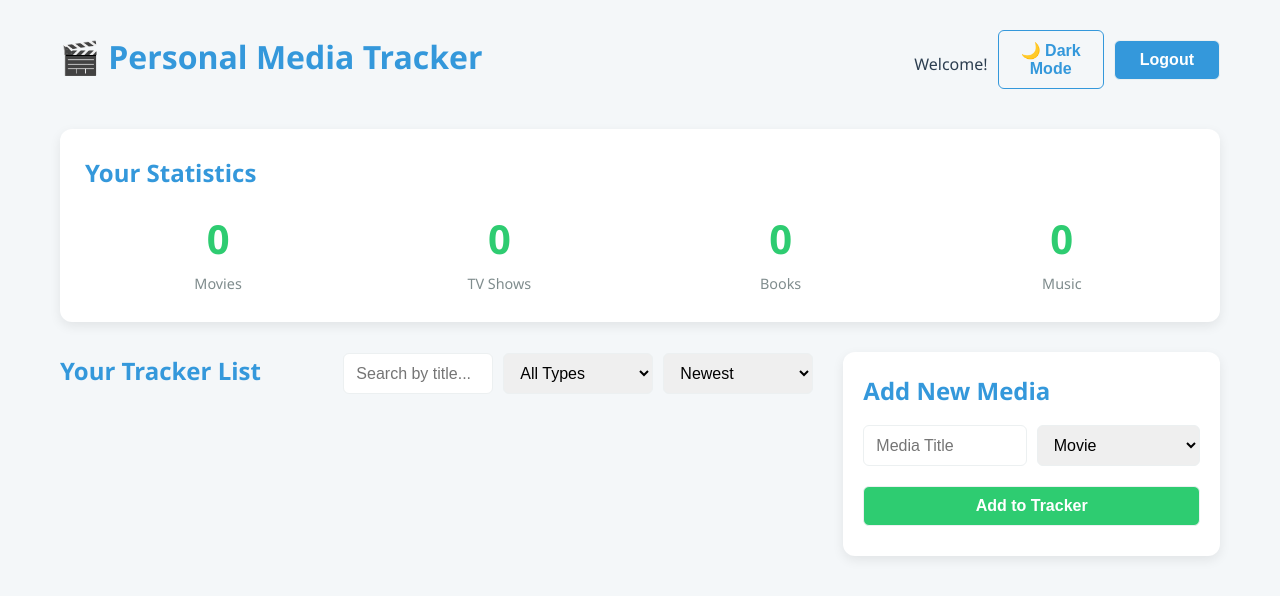
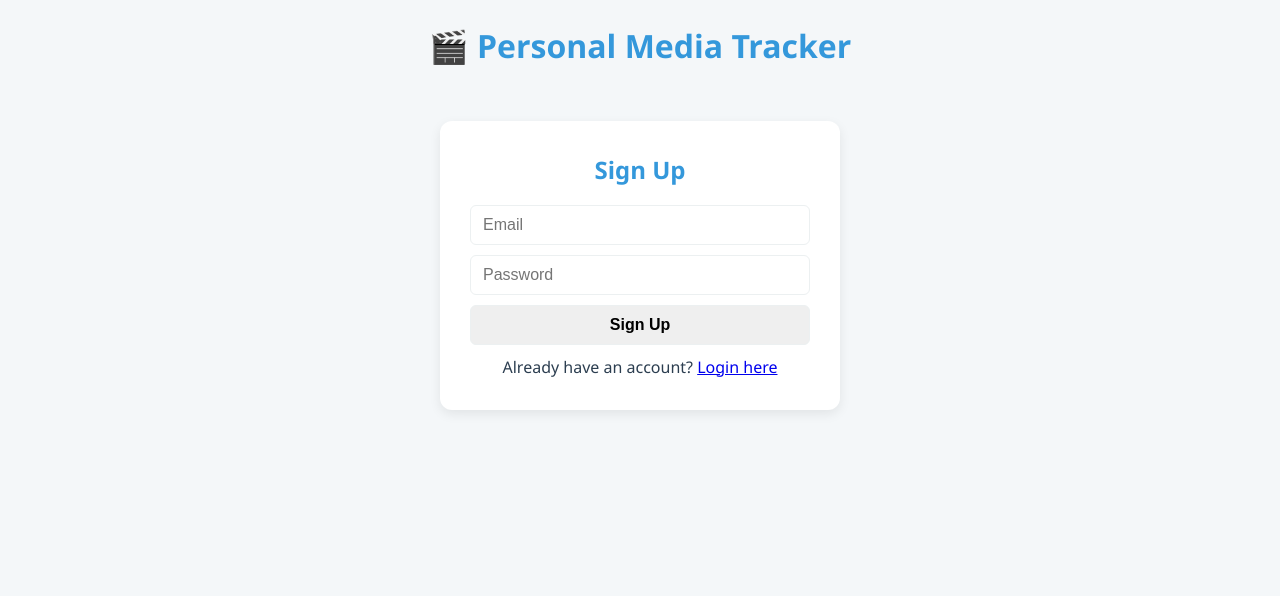
Before and after one commit to MakChay/Personal-Media-Tracker, a website with bundled scripts: page signup.html in a window 1280 px wide. Built offline with nearby package versions, Linux system fonts and the light colour scheme; no server answers.

Commit message:
Fixing Code errors

```diff
--- a/signup.html
+++ b/signup.html
@@ -3,94 +3,21 @@
 <head>
   <meta charset="UTF-8">
   <meta name="viewport" content="width=device-width, initial-scale=1.0">
-  <title>Dashboard - Personal Media Tracker</title>
+  <title>Sign Up - Personal Media Tracker</title>
   <link rel="stylesheet" href="style.css">
 </head>
 <body>
-  <div class="container">
-    <!-- Dashboard Header -->
-    <header class="dashboard-header">
-      <h1>🎬 Personal Media Tracker</h1>
-      <div class="header-actions">
-        <p id="welcomeMessage">Welcome!</p>
-        <button id="themeToggle" class="btn-secondary">🌙 Dark Mode</button>
-        <button id="logoutBtn" class="btn-primary">Logout</button>
-      </div>
-    </header>
-
-    <!-- Main Dashboard Grid -->
-    <main class="dashboard-grid">
-
-      <!-- Stats Panel -->
-      <section class="stats-panel card">
-        <h2>Your Statistics</h2>
-        <div class="stat-items">
-          <div class="stat-item">
-            <span class="stat-value" id="totalMovies">0</span>
-            <span class="stat-label">Movies</span>
-          </div>
-          <div class="stat-item">
-            <span class="stat-value" id="totalTVShows">0</span>
-            <span class="stat-label">TV Shows</span>
-          </div>
-          <div class="stat-item">
-            <span class="stat-value" id="totalBooks">0</span>
-            <span class="stat-label">Books</span>
-          </div>
-          <div class="stat-item">
-            <span class="stat-value" id="totalMusic">0</span>
-            <span class="stat-label">Music</span>
-          </div>
-        </div>
-      </section>
-
-      <!-- Add Media Form -->
-      <section class="add-media card">
-        <h2>Add New Media</h2>
-        <form id="mediaForm" class="input-grid">
-          <input type="text" id="title" placeholder="Media Title" required>
-          <select id="type">
-            <option value="Movie">Movie</option>
-            <option value="TV Show">TV Show</option>
-            <option value="Book">Book</option>
-            <option value="Music">Music</option>
-          </select>
-          <!-- Optional image upload can be hidden/removed -->
-          <!-- <input type="file" id="image" accept="image/*" class="file-input"> -->
-          <button type="submit" class="btn-full-width">Add to Tracker</button>
-        </form>
-      </section>
-
-      <!-- Media List Section -->
-      <section class="media-section">
-        <div class="controls-bar">
-          <h2>Your Tracker List</h2>
-          <div class="controls-group">
-            <input type="text" id="search" placeholder="Search by title...">
-            <select id="filter">
-              <option value="All">All Types</option>
-              <option value="Movie">Movie</option>
-              <option value="TV Show">TV Show</option>
-              <option value="Book">Book</option>
-              <option value="Music">Music</option>
-            </select>
-            <select id="sort">
-              <option value="newest">Newest</option>
-              <option value="oldest">Oldest</option>
-              <option value="highest">Highest Rating</option>
-            </select>
-          </div>
-        </div>
-
-        <ul class="media-list-grid" id="mediaList">
-          <!-- Media cards will be dynamically rendered here -->
-        </ul>
-      </section>
-
-    </main>
+  <div class="container auth-container">
+    <h1>🎬 Personal Media Tracker</h1>
+    <div id="auth">
+      <h2>Sign Up</h2>
+      <input type="email" id="email" placeholder="Email" required>
+      <input type="password" id="password" placeholder="Password" required>
+      <button id="signupBtn">Sign Up</button>
+      <p>Already have an account? <a href="index.html">Login here</a></p>
+    </div>
   </div>
 
-  <!-- Firebase + App JS -->
   <script type="module" src="app.js"></script>
 </body>
 </html>
```
Also changed, not shown: dashboard.html (+10 -1 lines).
